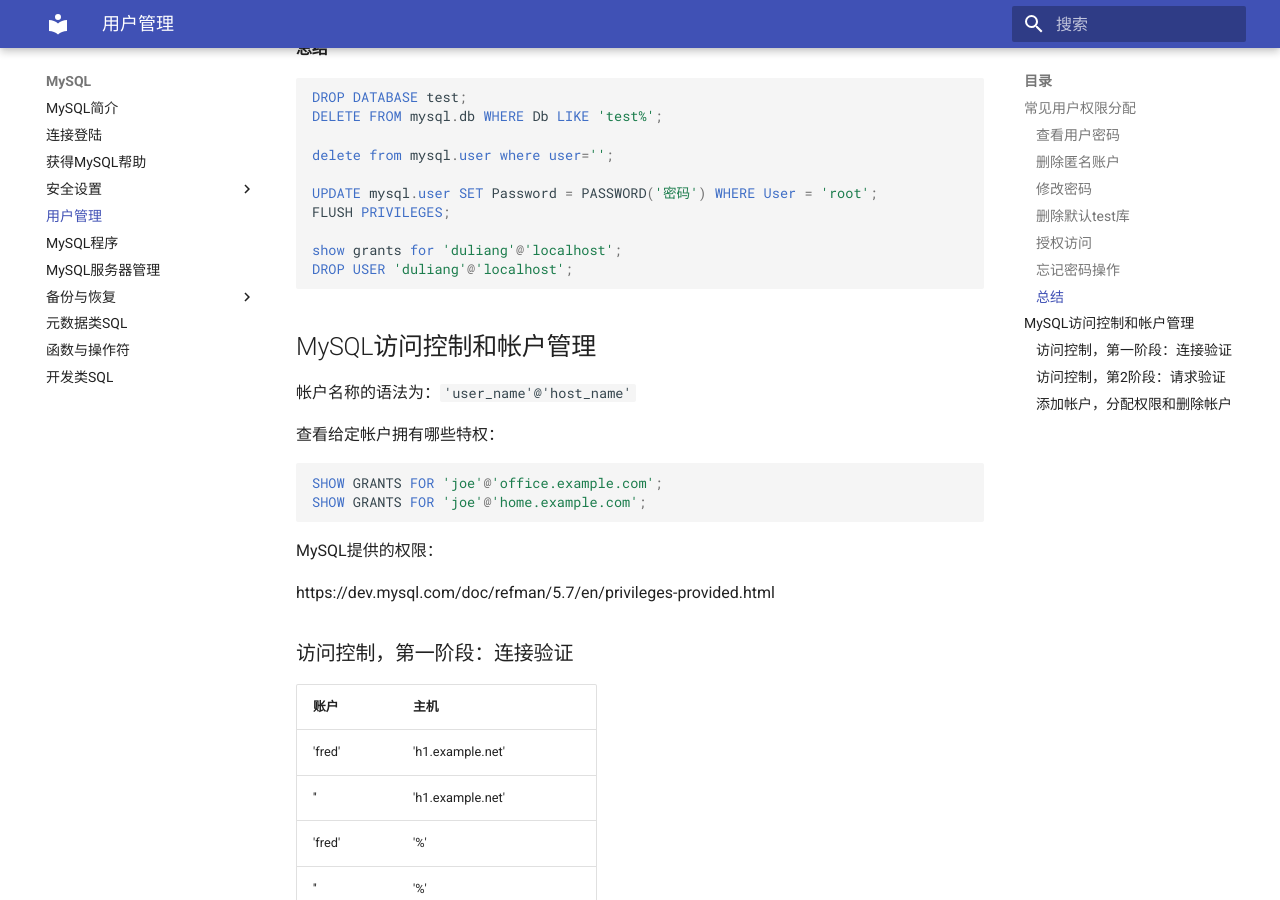
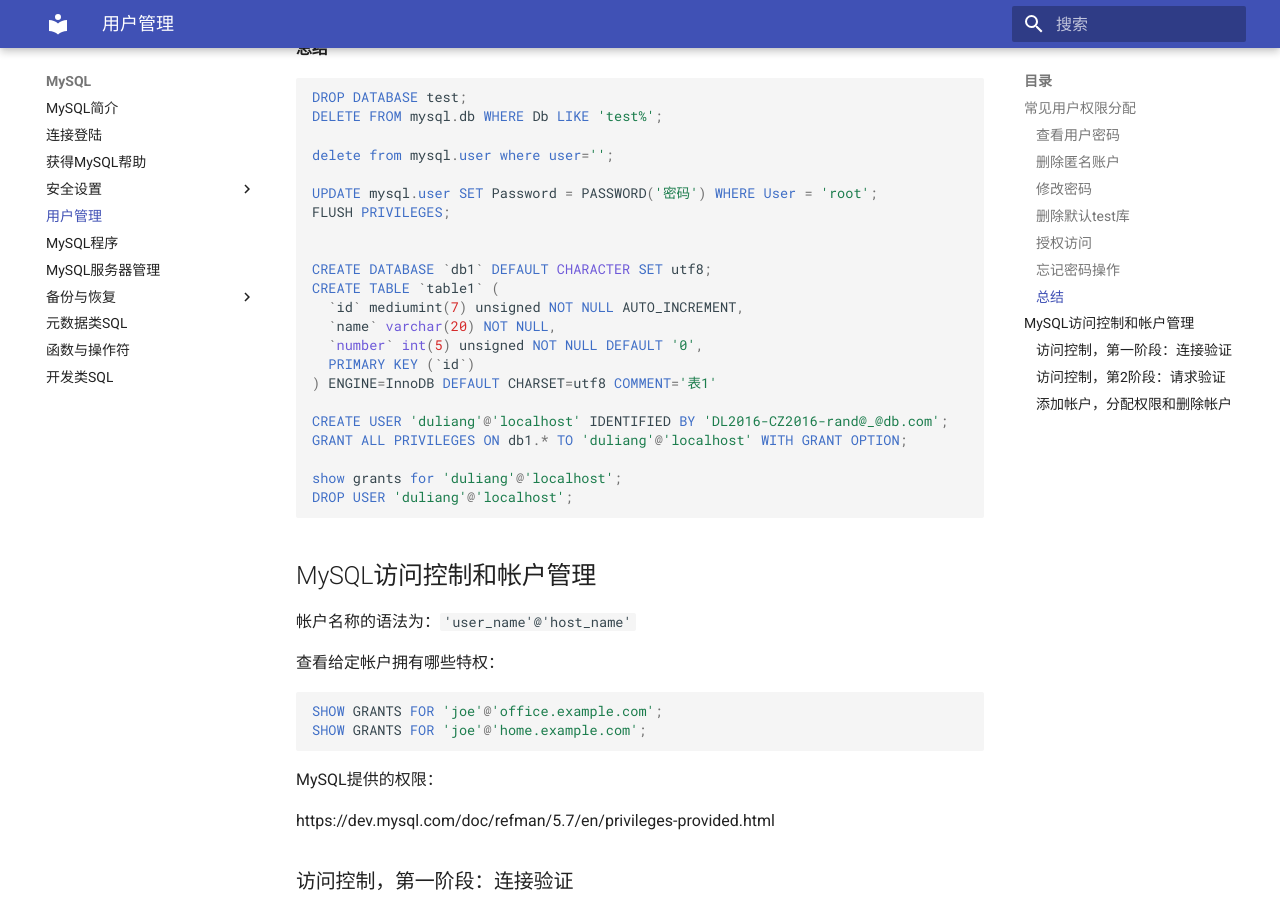
Before and after one commit to duliang123/dba100, an MkDocs documentation site: the page built from docs/mysql/user.md, in a window 1280 px wide and 900 px high, scrolled down 2082 px. Built offline with MkDocs 1.6.1 and Material for MkDocs 9.7.7, drawn with Linux system fonts in a browser that asks for light colours.

Commit message:
Update user.md

```diff
--- a/docs/mysql/user.md
+++ b/docs/mysql/user.md
@@ -117,6 +117,18 @@ delete from mysql.user where user='';
 
 UPDATE mysql.user SET Password = PASSWORD('密码') WHERE User = 'root';
 FLUSH PRIVILEGES;
+
+
+CREATE DATABASE `db1` DEFAULT CHARACTER SET utf8;
+CREATE TABLE `table1` (
+  `id` mediumint(7) unsigned NOT NULL AUTO_INCREMENT,
+  `name` varchar(20) NOT NULL,
+  `number` int(5) unsigned NOT NULL DEFAULT '0',
+  PRIMARY KEY (`id`)
+) ENGINE=InnoDB DEFAULT CHARSET=utf8 COMMENT='表1'
+
+CREATE USER 'duliang'@'localhost' IDENTIFIED BY 'DL2016-CZ2016-rand@_@db.com';
+GRANT ALL PRIVILEGES ON db1.* TO 'duliang'@'localhost' WITH GRANT OPTION;
 
 show grants for 'duliang'@'localhost';
 DROP USER 'duliang'@'localhost';
```
